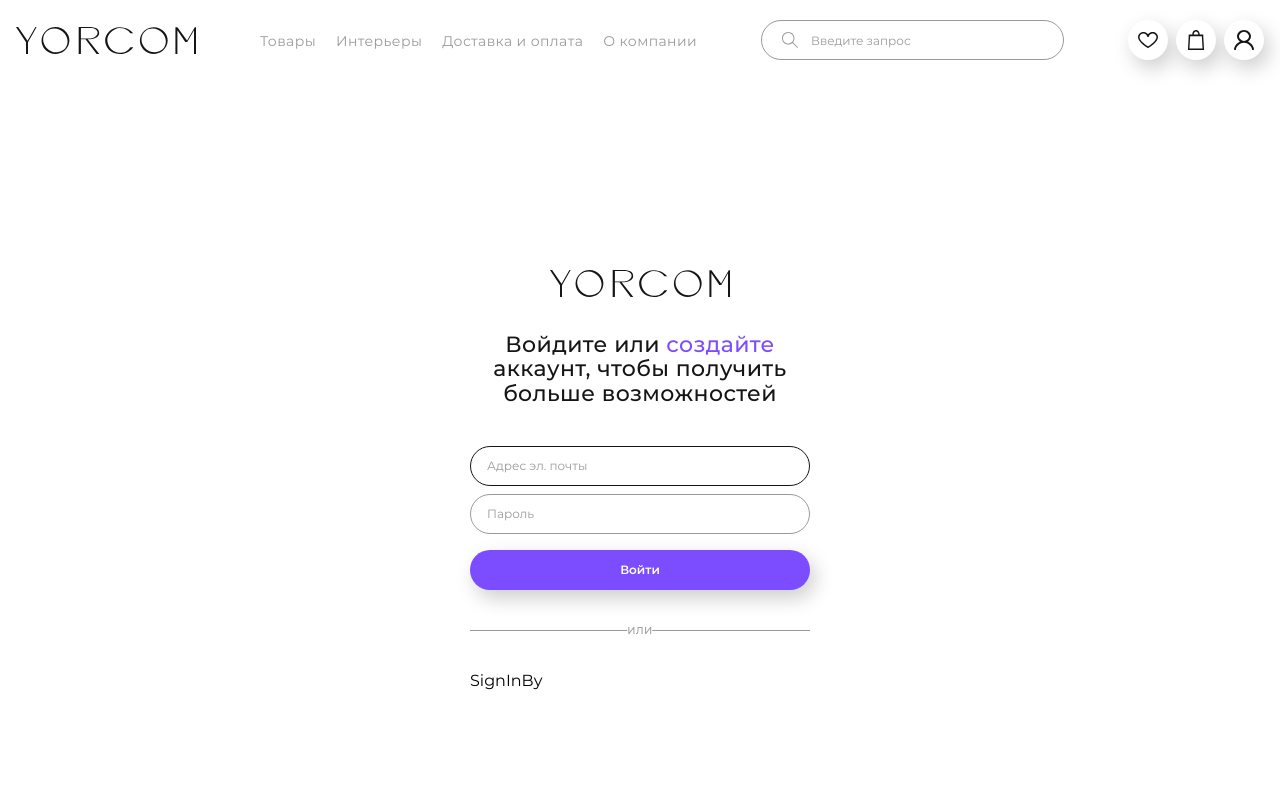
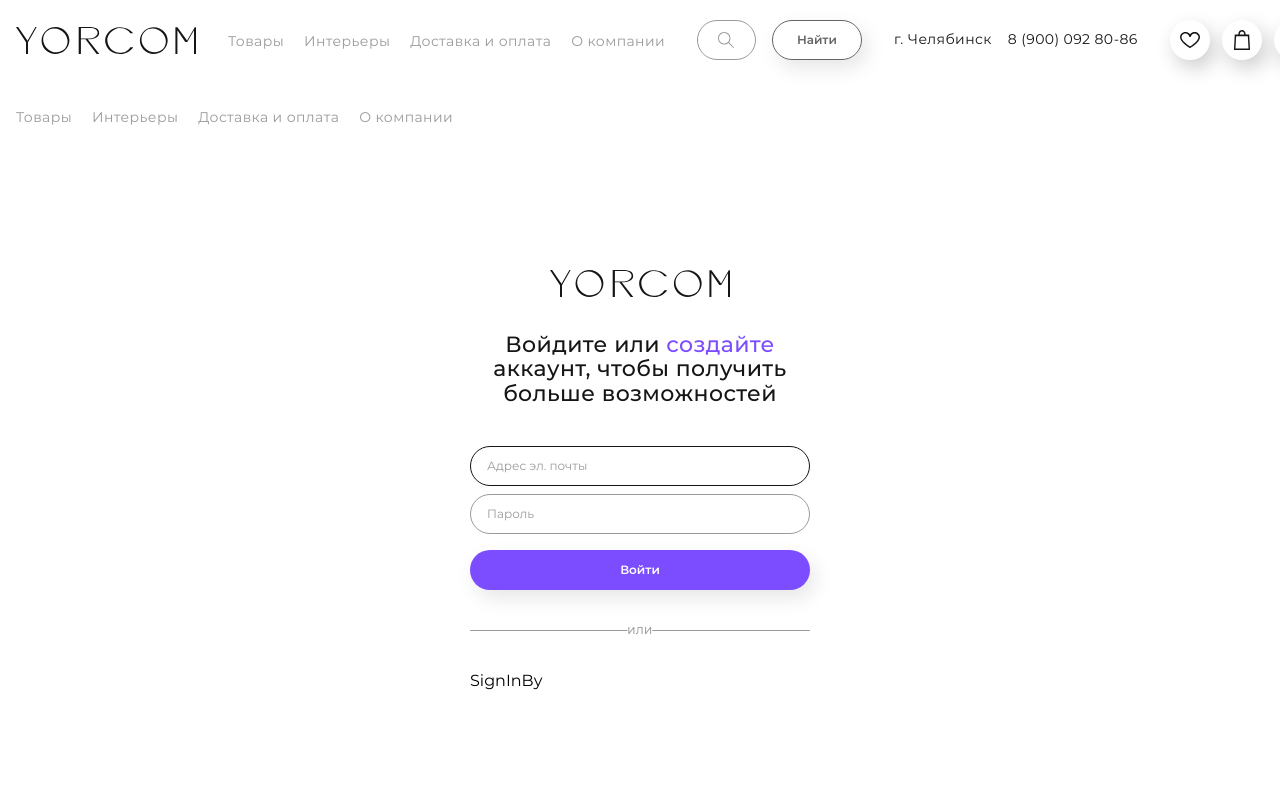
Before and after one commit to jsswpt/gold-runo-fsd, a Next.js app: page /auth/sign-in in a window 1280 px wide. Shown: the top 800 px of the page. Built offline with nearby package versions, Linux system fonts and the light colour scheme.

Commit message:
снова изменения

```diff
--- a/src/features/search-furniture/ui/search-furniture.tsx
+++ b/src/features/search-furniture/ui/search-furniture.tsx
@@ -3,50 +3,36 @@
 import st from "./styles.module.scss";
 import cn from "classnames";
 import {
+  Button,
   Container,
   FullScreenPopup,
   IconButton,
   Input,
   Modal,
 } from "@/shared/ui";
+import { useScreen } from "@/shared/hooks";
 import { Search } from "@/shared/assets";
-import { useScreen } from "@/shared/hooks";
-import { QuarterScreenPopup } from "@/shared/ui/quarter-screen-popup/quarter-screen-popup";
 
 export const SearchFurniture = memo(() => {
-  const [isOpened, setIsOpened] = useState(false);
-
-  const { currentScreen } = useScreen();
+  const [value, setValue] = useState("");
   return (
-    <>
-      {currentScreen === "sm" ||
-      currentScreen === "xs" ||
-      currentScreen === "md" ? (
-        <IconButton onClick={() => setIsOpened(true)}>
-          <Search />
-        </IconButton>
-      ) : (
+    <form>
+      <div style={{ display: "flex", gap: "16px" }}>
         <Input
-          fullWidth
-          onFocus={() => setIsOpened(true)}
+          onChange={(e) => setValue(e.currentTarget.value)}
+          placeholder="Поиск по каталогу"
           icon={<Search />}
-          placeholder="Введите запрос"
         />
-      )}
-      <QuarterScreenPopup
-        position="top"
-        isOpen={isOpened}
-        onClose={() => setIsOpened(false)}
-      >
-        <Container>
-          <Input
-            autoFocus
-            icon={<Search />}
-            placeholder="Введите запрос"
-            fullWidth
-          />
-        </Container>
-      </QuarterScreenPopup>
-    </>
+        <Button
+          type="submit"
+          variant="outlined"
+          color="primary"
+          colorOnHover="primary"
+          disabled={value.length > 3 ? false : true}
+        >
+          Найти
+        </Button>
+      </div>
+    </form>
   );
 });
--- a/src/pages/home/styles.module.scss
+++ b/src/pages/home/styles.module.scss
@@ -13,9 +13,7 @@
     min-height: calc(100vh - units.$header-height-tablet);
   }
   @include breakpoints.media-screen(breakpoints.$xxl) {
-    min-height: calc(
-      100vh - units.$header-height-desktop - units.$header-bottom-block-desktop
-    );
+    min-height: calc(100vh - units.$header-height-desktop);
   }
 }
 
--- a/src/pages/layout/styles.module.scss
+++ b/src/pages/layout/styles.module.scss
@@ -9,8 +9,6 @@
     padding-top: units.$header-height-tablet;
   }
   @include breakpoints.media-screen(breakpoints.$xxl) {
-    padding-top: calc(
-      units.$header-height-desktop + units.$header-bottom-block-desktop
-    );
+    padding-top: calc(units.$header-height-desktop);
   }
 }
--- a/src/shared/ui/button/styles.module.scss
+++ b/src/shared/ui/button/styles.module.scss
@@ -6,6 +6,7 @@
   display: flex;
   align-items: center;
   justify-content: center;
+
   background: none;
   outline: none;
   border: none;
@@ -13,27 +14,30 @@
   font-weight: 600;
   font-size: funcs.px-rem(12);
   line-height: 130%;
+  color: var(--text-primary);
+  white-space: nowrap;
 
   border-radius: units.$round-xl;
 
-  cursor: pointer;
-
-  color: var(--text-primary);
-
   transition: 0.16s;
-
-  white-space: nowrap;
 
   user-select: none;
 
   box-shadow: funcs.px-rem(5) funcs.px-rem(8) funcs.px-rem(20)
-    rgba(0, 0, 0, 0.2);
+    rgba(0, 0, 0, 0.1);
 
-  &:hover {
+  cursor: pointer;
+
+  &:not(:disabled):hover {
     scale: 1.05;
   }
-  &:active {
+  &:not(:disabled):active {
     scale: 0.8;
+  }
+
+  &:disabled {
+    filter: grayscale(1);
+    cursor: default;
   }
 }
 
@@ -124,6 +128,10 @@
 
 .bg_primary {
   background: var(--primary);
+
+  &:disabled {
+    background: var(--primary-disabled);
+  }
 }
 
 .bg_warning {
@@ -168,31 +176,31 @@
 }
 
 .primary_on_hover {
-  &:hover {
+  &:not(:disabled):hover {
     background: var(--primary);
     color: var(--text-contrast);
   }
 }
 .danger_on_hover {
-  &:hover {
+  &:not(:disabled):hover {
     background: var(--danger);
     color: var(--text-contrast);
   }
 }
 .default_on_hover {
-  &:hover {
+  &:not(:disabled):hover {
     background: var(--primary);
     color: var(--text-contrast);
   }
 }
 .warning_on_hover {
-  &:hover {
+  &:not(:disabled):hover {
     background: var(--warning);
     color: var(--text-contrast);
   }
 }
 .success_on_hover {
-  &:hover {
+  &:not(:disabled):hover {
     background: var(--success);
     color: var(--text-contrast);
   }
--- a/src/shared/ui/custom-swiper/styles.module.scss
+++ b/src/shared/ui/custom-swiper/styles.module.scss
@@ -80,22 +80,25 @@
 
   border: none;
   outline: none;
-  background: var(--text-primary);
+  background: var(--light-stroke);
 
   transition: 0.16s;
 
   cursor: pointer;
 
   border-radius: 12px;
+
+  &:hover {
+    background: var(--stroke);
+  }
 }
 
 .swiper_nav_plate__active {
-  background: var(--text-secondary);
-  transform: scaleY(1.5);
+  background: var(--base);
 
   cursor: default;
 
   &:hover {
-    transform: scaleY(1.5);
+    background: var(--light-stroke);
   }
 }
--- a/src/shared/ui/header-sub-nav/header-sub-nav.tsx
+++ b/src/shared/ui/header-sub-nav/header-sub-nav.tsx
@@ -35,7 +35,10 @@
   useEffect(() => {
     if (
       isScrolledEnough &&
-      (currentScreen === "xxl" || currentScreen === "xxxl")
+      (currentScreen === "lg" ||
+        currentScreen === "xl" ||
+        currentScreen === "xxl" ||
+        currentScreen === "xxxl")
     ) {
       bottomBlockControls.start({
         y: `-${bottomBlockRef.current!.clientHeight}px`,
@@ -54,7 +57,10 @@
     }
   }, [isScrolledEnough, currentScreen]);
 
-  return currentScreen === "xxl" || currentScreen === "xxxl" ? (
+  return currentScreen === "lg" ||
+    currentScreen === "xl" ||
+    currentScreen === "xxl" ||
+    currentScreen === "xxxl" ? (
     <motion.nav
       ref={bottomBlockRef}
       initial={{ y: 0 }}
--- a/src/shared/ui/header-sub-nav/styles.module.scss
+++ b/src/shared/ui/header-sub-nav/styles.module.scss
@@ -1,15 +1,23 @@
 @use "../../modules/funcs.module";
 @use "../../modules/units.module";
+@use "../../modules/breakpoints.module";
 
 .sub_nav {
   z-index: 90;
   position: fixed;
   display: flex;
   top: units.$header-height-desktop;
+  width: 100%;
   height: units.$header-bottom-block-desktop;
-  width: 100%;
 
   background: var(--surface);
+
+  @include breakpoints.media-screen(breakpoints.$sm) {
+    top: units.$header-height-tablet;
+  }
+  @include breakpoints.media-screen(breakpoints.$xxl) {
+    top: units.$header-height-desktop;
+  }
 }
 
 .sub_nav_container {
--- a/src/widgets/header/header.tsx
+++ b/src/widgets/header/header.tsx
@@ -9,8 +9,13 @@
 import { useScreen } from "@/shared/hooks";
 
 import { motion } from "framer-motion";
-import { HeaderBurger, HeaderNavList, HeaderSubNav } from "@/shared/ui";
-import { Logo } from "@/shared/assets";
+import {
+  HeaderBurger,
+  HeaderNavList,
+  HeaderSubNav,
+  IconButton,
+} from "@/shared/ui";
+import { Logo, Search } from "@/shared/assets";
 import { SearchFurniture } from "@/features";
 import { headerLinks } from "@/shared/api/internal/";
 import { HeaderT } from "./header.type";
@@ -28,53 +33,24 @@
     <>
       <motion.header className={st.header}>
         <Container className={st.header_container}>
-          {currentScreen !== "xxxl" &&
-            currentScreen !== "xxl" &&
-            currentScreen !== "xl" &&
-            currentScreen !== "lg" && (
-              <div className={cn(st.header_wrap, st.actions_list)}>
-                <div className={st.header_action}>
-                  <HeaderBurger />
-                </div>
-                <div className={st.header_action}>
-                  <SearchFurniture />
-                </div>
-              </div>
-            )}
-
           <div className={cn(st.header_wrap, st.header_wrap__logo)}>
             <Link href="/" className={st.logo_img_wrapper}>
               <Logo />
             </Link>
           </div>
 
-          {(currentScreen === "lg" ||
-            currentScreen === "xl" ||
-            currentScreen === "xxl" ||
-            currentScreen === "xxxl") && (
           <div className={st.header_wrap__nav}>
             <HeaderNavList />
           </div>
-          )}
 
-          {(currentScreen === "xl" ||
-            currentScreen === "xxl" ||
-            currentScreen === "xxxl") && (
           <div className={st.header_wrap__search}>
             <SearchFurniture />
           </div>
-          )}
 
-          {(currentScreen === "xxl" || currentScreen === "xxxl") && (
           <div className={cn(st.header_wrap, st.header_wrap__info)}>
             <div className={st.header_info_wrapper}>
               <p
-                  className={cn(
-                    "link1",
-                    "dark-selection",
-                    st.info_text,
-                    st.link
-                  )}
+                className={cn("link1", "dark-selection", st.info_text, st.link)}
               >
                 г. Челябинск
               </p>
@@ -82,18 +58,12 @@
             <div className={st.header_info_wrapper}>
               <a
                 href="tel:89000928086"
-                  className={cn(
-                    "link1",
-                    "dark-selection",
-                    st.info_text,
-                    st.link
-                  )}
+                className={cn("link1", "dark-selection", st.info_text, st.link)}
               >
                 8 (900) 092 80-86
               </a>
             </div>
           </div>
-          )}
 
           <div
             className={cn(
--- a/src/widgets/header/styles.module.scss
+++ b/src/widgets/header/styles.module.scss
@@ -25,7 +25,11 @@
   display: flex;
   align-items: center;
   justify-content: space-between;
-  gap: funcs.px-rem(64);
+  gap: funcs.px-rem(32);
+
+  @include breakpoints.media-screen(breakpoints.$xxl) {
+    gap: funcs.px-rem(64);
+  }
 }
 
 .header_wrap__logo {
@@ -87,5 +91,5 @@
 .actions_list {
   display: flex;
   align-items: center;
-  gap: funcs.px-rem(8);
+  gap: funcs.px-rem(12);
 }
--- a/styles/globals.scss
+++ b/styles/globals.scss
@@ -19,6 +19,8 @@
   --success: #07a717;
   --danger: #dc0a0a;
   --warning: #ffc700;
+
+  --primary-disabled: #d1c4e9;
 
   --shadow: rgba(0, 0, 0, 0.2);
 }
```
Lines whose indentation alone changed are shown as unchanged.
